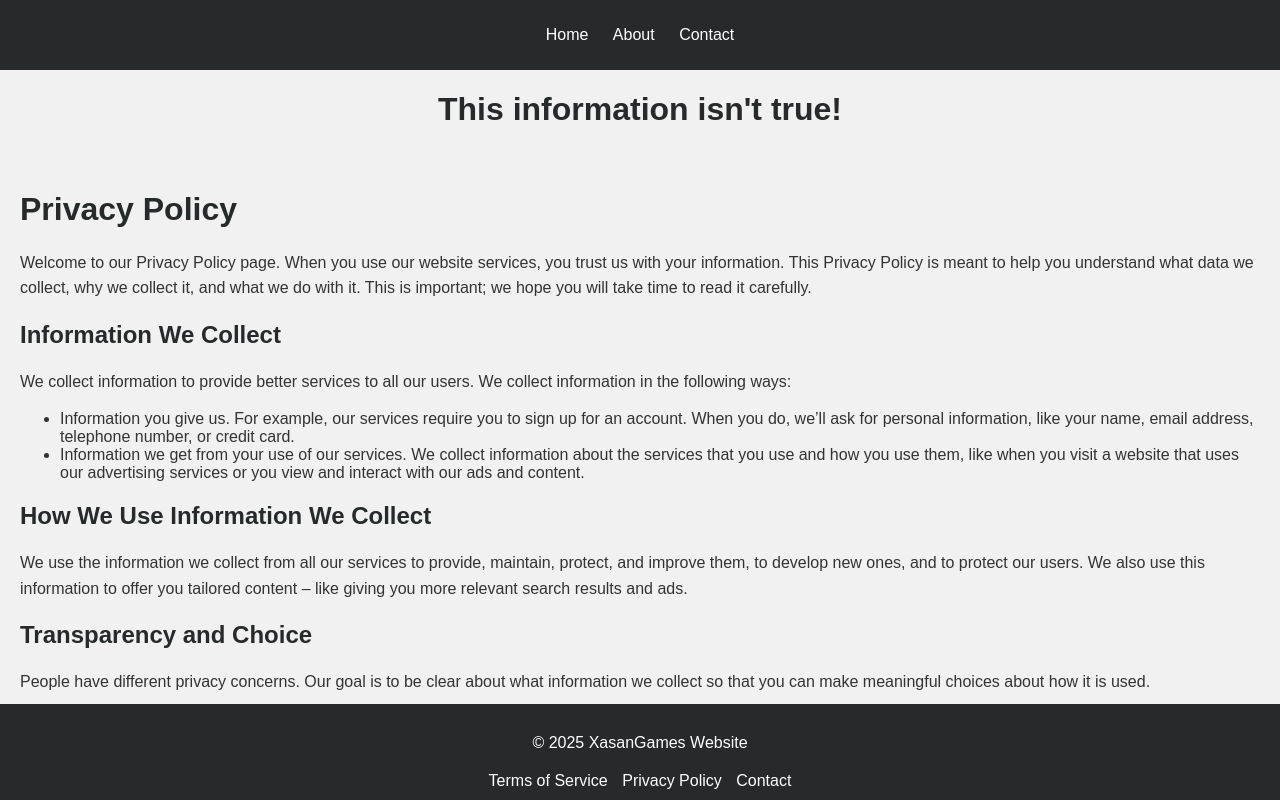
After one commit to XasanGames/XasanGames-Website2, a Django app: page /privacyPolicy/ in a window 1280 px wide. The commit adds this page. Run offline with Django 5.2, Linux system fonts and the light colour scheme.

Commit message:
added contacts, privacyPolicy and tos

```diff
--- a/main/urls.py
+++ b/main/urls.py
@@ -7,4 +7,7 @@ handler500 = 'main.views.handler500'
 urlpatterns = [
     path('', views.main, name='main'),
     path('about/', views.about, name='about'),
+    path('contact/', views.contacts, name='contacts'),
+    path('privacyPolicy/', views.privacy_policy, name='privacy_policy'),
+    path('tos/', views.tos, name='tos'),
 ]
--- a/main/views.py
+++ b/main/views.py
@@ -13,3 +13,12 @@ def handler404(request, exception):
 
 def handler500(request):
     return render(request, '500.html', status=500)
+
+def privacy_policy(request):
+    return render(request, 'privacyPolicy.html')
+
+def contacts(request):
+    return render(request, 'contacts.html')
+
+def tos(request):
+    return render(request, 'tos.html')
--- a/templates/about.html
+++ b/templates/about.html
@@ -93,7 +93,7 @@
     </section>
     <br>
     <section>
-        <h2>My Contact</h2>
+        <h2 id="contacts">Contacts</h2>
         <p>You can contact me via:</p>
         <ul>
             <li>Email: xasangam4s@gmail.com</li>
--- /dev/null
+++ b/templates/privacyPolicy.html
@@ -0,0 +1,98 @@
+<!doctype html>
+<html lang="en">
+<head>
+    <meta charset="UTF-8">
+    <meta name="viewport" content="width=device-width, initial-scale=1.0">
+    <title>Privacy Policy</title>
+    <style>
+        body {
+            margin: 0;
+            padding: 0;
+            font-family: Arial, sans-serif;
+            background-color: #f1f1f1;
+            color: #333;
+        }
+        header {
+            background-color: #262A2B;
+            padding: 10px 0;
+            text-align: center;
+            color: #fff;
+        }
+        nav ul {
+            list-style-type: none;
+            padding: 0;
+        }
+        nav ul li {
+            display: inline;
+            margin: 0 10px;
+        }
+        nav ul li a {
+            text-decoration: none;
+            color: #fff;
+        }
+        nav ul li a:hover {
+            text-decoration: underline;
+        }
+        .container {
+            padding: 20px;
+        }
+        h1, h2 {
+            color: #262A2B;
+        }
+        p {
+            line-height: 1.6;
+        }
+        footer {
+            background-color: #262A2B;
+            color: #fff;
+            text-align: center;
+            padding: 10px 0;
+            position: fixed;
+            bottom: 0;
+            width: 100%;
+        }
+        .footer-links a {
+            text-decoration: none;
+            color: #fff;
+            margin: 0 5px;
+        }
+        .footer-links a:hover {
+            text-decoration: underline;
+        }
+    </style>
+</head>
+<body>
+    <header>
+        <nav>
+            <ul>
+                <li><a href="/">Home</a></li>
+                <li><a href="/about">About</a></li>
+                <li><a href="/contact">Contact</a></li>
+            </ul>
+        </nav>
+    </header>
+    <h1 style="text-align: center;">This information isn't true!</h1>
+    <div class="container">
+        <h1>Privacy Policy</h1>
+        <p>Welcome to our Privacy Policy page. When you use our website services, you trust us with your information. This Privacy Policy is meant to help you understand what data we collect, why we collect it, and what we do with it. This is important; we hope you will take time to read it carefully.</p>
+        <h2>Information We Collect</h2>
+        <p>We collect information to provide better services to all our users. We collect information in the following ways:</p>
+        <ul>
+            <li>Information you give us. For example, our services require you to sign up for an account. When you do, we’ll ask for personal information, like your name, email address, telephone number, or credit card.</li>
+            <li>Information we get from your use of our services. We collect information about the services that you use and how you use them, like when you visit a website that uses our advertising services or you view and interact with our ads and content.</li>
+        </ul>
+        <h2>How We Use Information We Collect</h2>
+        <p>We use the information we collect from all our services to provide, maintain, protect, and improve them, to develop new ones, and to protect our users. We also use this information to offer you tailored content – like giving you more relevant search results and ads.</p>
+        <h2>Transparency and Choice</h2>
+        <p>People have different privacy concerns. Our goal is to be clear about what information we collect so that you can make meaningful choices about how it is used.</p>
+    </div>
+    <footer>
+        <p>&copy; 2025 XasanGames Website</p>
+        <div class="footer-links">
+            <a href="/tos">Terms of Service</a>
+            <a href="/privacyPolicy">Privacy Policy</a>
+            <a href="/contact">Contact</a>
+        </div>
+    </footer>
+</body>
+</html>
```
Also changed, not shown: templates/contacts.html (added, +55 -0 lines), templates/tos.html (added, +94 -0 lines).
